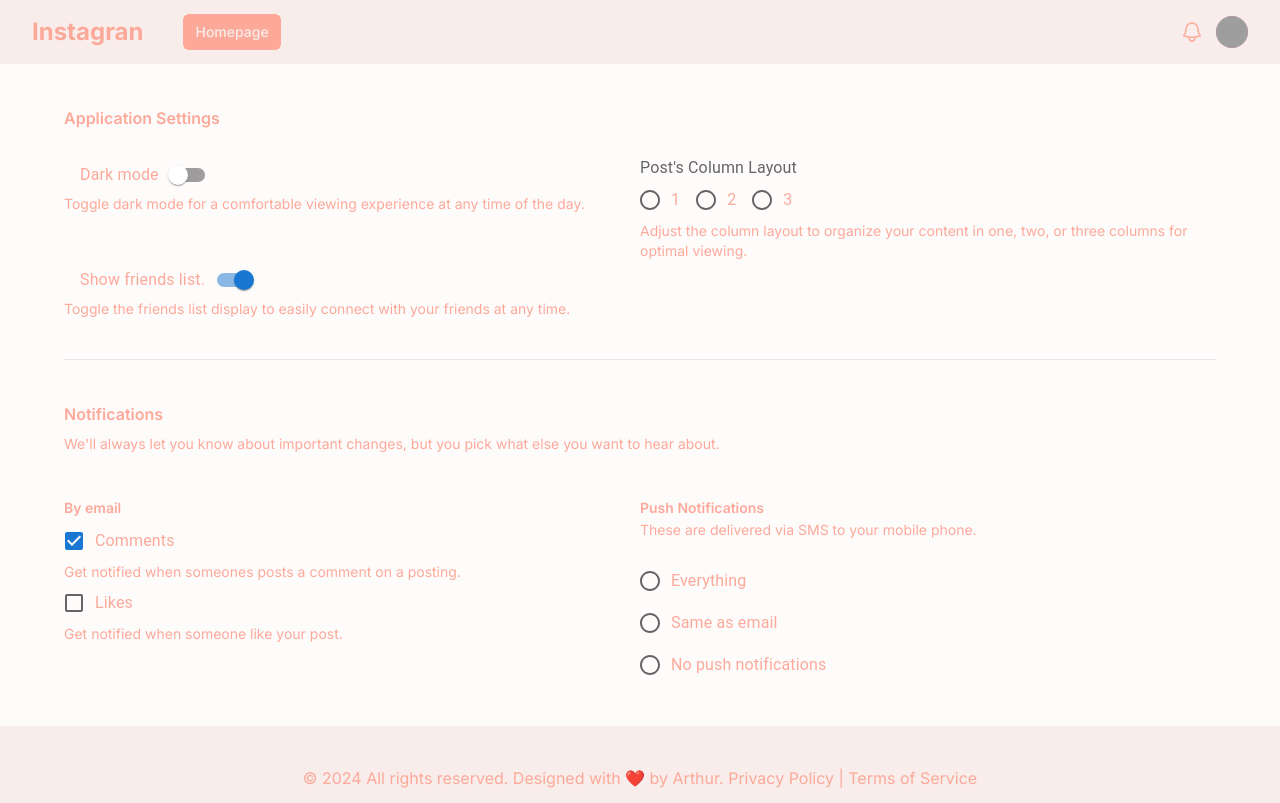
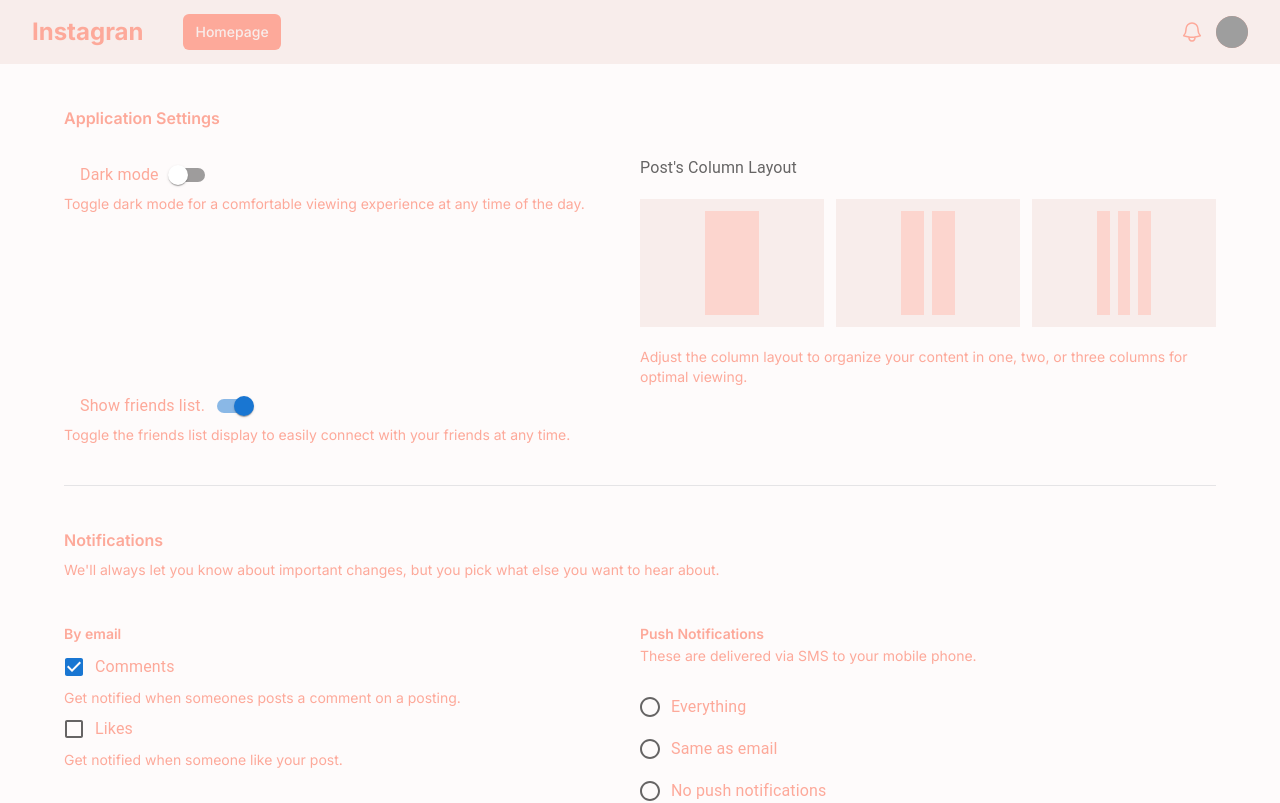
Before and after one commit to arturszulc22/projekt-programistyczny-biu-s24260-next, a Next.js app: page /profile/settings in a window 1280 px wide. Shown: the top 803 px of the page. Built offline with nearby package versions, Linux system fonts and the light colour scheme; grey boxes are pictures that could not be loaded.

Commit message:
Create section for select grid column.

```diff
--- a/src/app/profile/settings/page.tsx
+++ b/src/app/profile/settings/page.tsx
@@ -46,31 +46,24 @@ const UserSettings: FC = () => {
               >
                 Post's Column Layout
               </FormLabel>
-              <RadioGroup
-                row
-                aria-labelledby="column-layout"
-                defaultValue="one"
-                name="column-layout"
-              >
-                <FormControlLabel
-                  value="1"
-                  control={<Radio defaultChecked />}
-                  label="1"
-                  className="text-primary-rose dark:text-dark-primary-light-blue"
-                />
-                <FormControlLabel
-                  value="2"
-                  control={<Radio />}
-                  label="2"
-                  className="text-primary-rose dark:text-dark-primary-light-blue"
-                />
-                <FormControlLabel
-                  value="3"
-                  control={<Radio />}
-                  label="3"
-                  className="text-primary-rose dark:text-dark-primary-light-blue"
-                />
-              </RadioGroup>
+              <div className="grid grid-cols sm:grid-cols-3 gap-3 my-5">
+                <div className="grid grid-cols-3 bg-primary dark:bg-dark-primary-light-blue h-32 p-3 cursor-pointer">
+                  <div className="bg-secondary dark:bg-dark-primary-blue col-start-2"></div>
+                </div>
+                <div className="grid grid-cols-3 bg-primary dark:bg-dark-primary-light-blue h-32 p-3 cursor-pointer">
+                  <div className="col-start-2 grid grid-cols-2 gap-2">
+                    <div className="bg-secondary dark:bg-dark-primary-blue"></div>
+                    <div className="bg-secondary dark:bg-dark-primary-blue"></div>
+                  </div>
+                </div>
+                <div className="grid grid-cols-3 bg-primary dark:bg-dark-primary-light-blue h-32 p-3 cursor-pointer">
+                  <div className="col-start-2 grid grid-cols-3 gap-2">
+                    <div className="bg-secondary dark:bg-dark-primary-blue"></div>
+                    <div className="bg-secondary dark:bg-dark-primary-blue"></div>
+                    <div className="bg-secondary dark:bg-dark-primary-blue"></div>
+                  </div>
+                </div>
+              </div>
               <p className="text-primary-rose dark:text-gray-400 text-sm">
                 Adjust the column layout to organize your content in one, two,
                 or three columns for optimal viewing.
@@ -106,7 +99,7 @@ const UserSettings: FC = () => {
             <FormGroup>
               <FormControl className="mt-5 border border-b-1 border-dark-primary-light-blue">
                 <FormControlLabel
-                  control={<Checkbox checked />}
+                  control={<Checkbox defaultChecked />}
                   label="Comments"
                   className="text-primary-rose dark:text-dark-primary-light-blue self-start ml-0"
                 />
```
